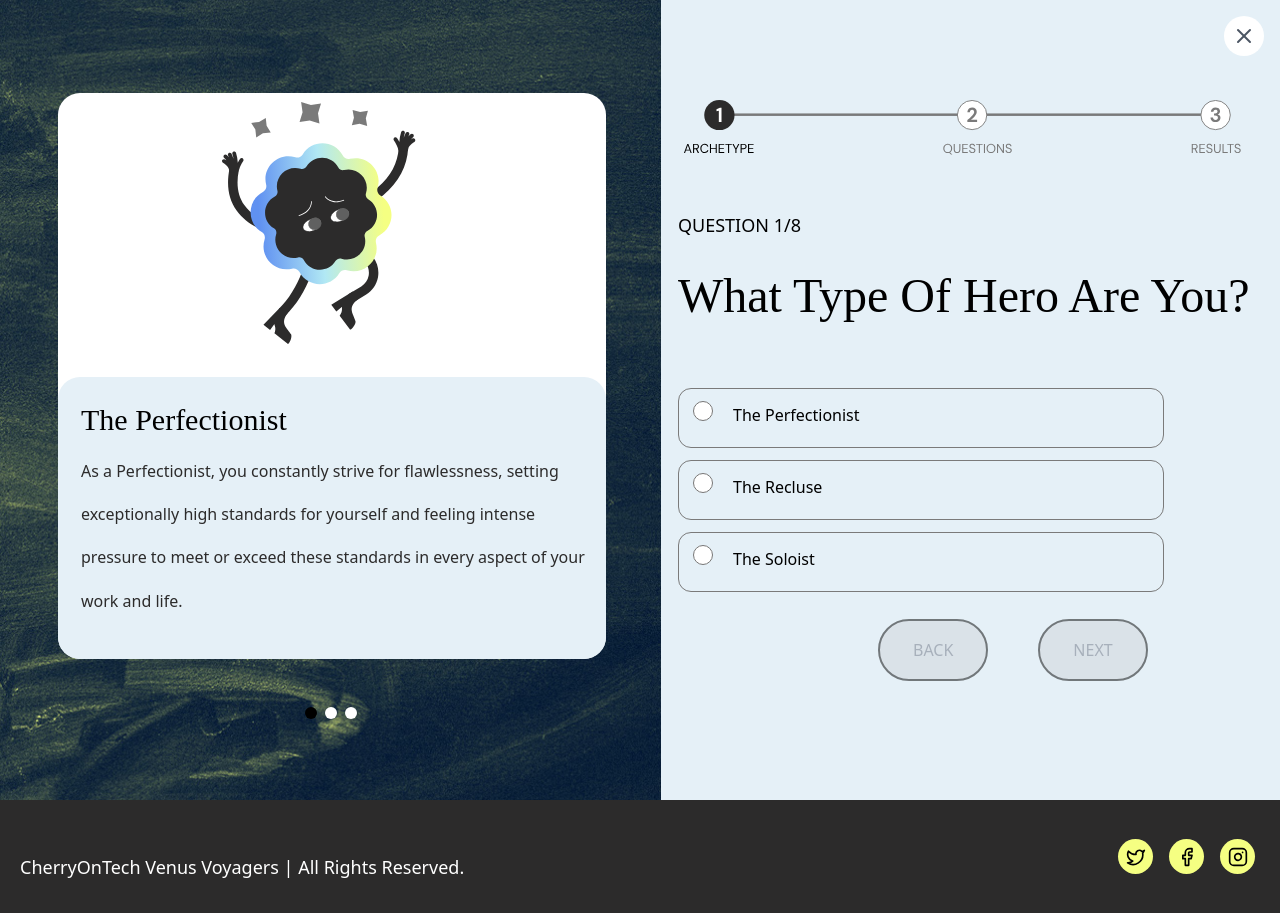
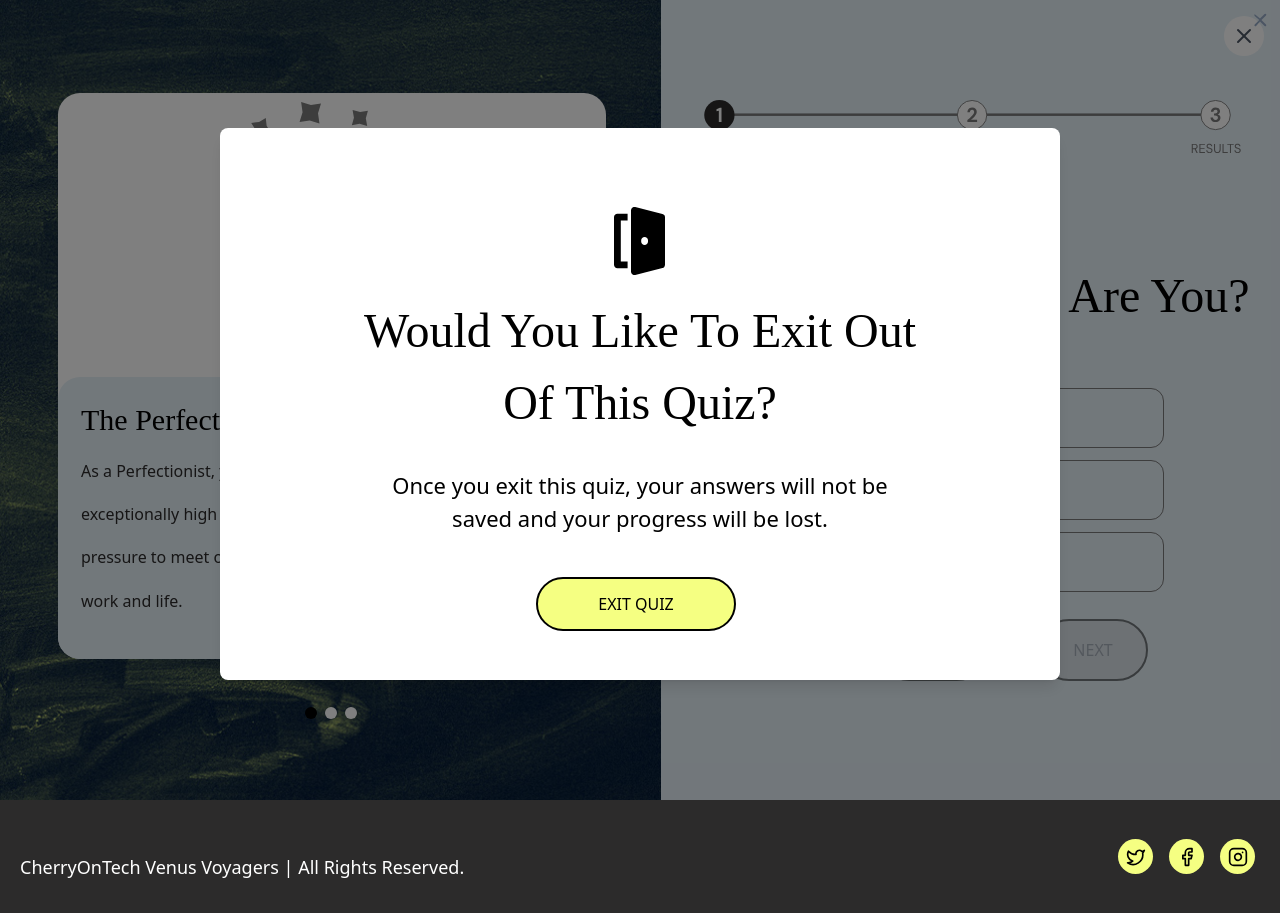
Before and after one commit to cherryontech/JourneyWise, a React (Vite) app in the folder app/: page /questionnaire in a window 1280 px wide. Both pictures are taken after a click on the button 1244 px from the left and 36 px from the top of the page. Built offline with nearby package versions, Linux system fonts and the light colour scheme.

Commit message:
styled close questionnaire modal

```diff
--- /dev/null
+++ b/app/src/Hook/useClosePopup.jsx
@@ -0,0 +1,29 @@
+import React from "react";
+import { useState } from "react";
+import Modal from "../components/Modal/Modal"
+import ClosePopup from "../components/Questionnaire/ClosePopup";
+
+const useShowClosePopup = () => {
+
+    const [isClosed, setIsclosed] = useState(false)
+    const handleClick = () => {
+      setIsclosed(!isClosed)
+    }
+
+    const ShowClosePopup = ()=>{
+     return(
+        <>
+        {isClosed && (
+        <Modal onClose={handleClick}>{<ClosePopup />}</Modal>
+      )}
+        </>
+     )
+
+    }
+
+    return [handleClick, ShowClosePopup]
+
+
+}
+
+export default useShowClosePopup;
--- /dev/null
+++ b/app/src/components/Questionnaire/ClosePopup.jsx
@@ -0,0 +1,31 @@
+import React from "react";
+import { useState } from 'react'
+import Modal from '../Modal/Modal'
+import Buttons from '../Buttons/Buttons'
+import ClosePopupContent from "./ClosePopupContent";
+import Index from "../../navigation/Index"
+
+
+const ClosePopup = () => {
+  const [isClosed, setIsclosed] = useState(false)
+
+  const handleClick = () => {
+    setIsclosed(!isClosed)
+  }
+
+  return (
+    <div className="flex flex-col w-[808px] h-[520px]">
+      {isClosed && (
+        <Modal />
+      )}
+      <img src="/Vector (1).svg" className="w-[51px] h-[68px] mt-[63px] ml-[378px]" />
+      <h3 className="text-[48px] text-center ml-[100px] mr-[100px] mt-[20px]">Would You Like To Exit Out Of This Quiz?</h3>
+      <p className="text-[22px] text-center mt-[30px] ml-[150px] mr-[150px] mb-[42px]">Once you exit this quiz, your answers will not be saved and your progress will be lost.</p>
+      <Buttons primary rounded className="w-[200px] px-[60px] py-[13px] ml-[300px]" >
+        EXIT QUIZ
+      </Buttons>
+      </div>
+  )
+}
+
+export default ClosePopup
--- /dev/null
+++ b/app/src/components/Questionnaire/ClosePopupContent.jsx
@@ -0,0 +1,9 @@
+import React from "react";
+
+const ClosePopupContent = () => {
+  return (
+    <></>
+  )
+}
+
+export default ClosePopupContent
--- a/app/src/components/Questionnaire/CloseQuestionnaire.jsx
+++ b/app/src/components/Questionnaire/CloseQuestionnaire.jsx
@@ -1,11 +1,16 @@
-import React from "react";
+import React, { useState } from "react";
 import { X } from "lucide-react"
+import useShowClosePopup from "../../Hook/useClosePopup";
+
 
 const CloseQuestionnaire = () => {
+  const [handleClick , ShowClosePopup] = useShowClosePopup();
+
   return (
     <div className="absolute top-4 right-4">
-      <button className="bg-white rounded-full p-2">
+      <button onClick= {handleClick} className="bg-white rounded-full p-2">
         <X className="text-gray-600" />
+        <ShowClosePopup />
       </button>
     </div>
   )
--- a/app/src/components/Questionnaire/LearnArchetypes.jsx
+++ b/app/src/components/Questionnaire/LearnArchetypes.jsx
@@ -4,7 +4,6 @@ import Dots from "../Dots/Dots";
 import ImageTextCard from "../ImageTextCard/ImageTextCard";
 import archData from "../../Data/archetypesData.json";
 import Img from "../../assets/archetypes/arcetypebg.png";
-import { X } from "lucide-react";
 
 const LearnArcheTypes = () => {
     const [activeIndex, setActiveIndex] = useState(0);
```
Also changed, not shown: app/public/Rectangle 225.svg (added), app/public/Vector (1).svg (added).
